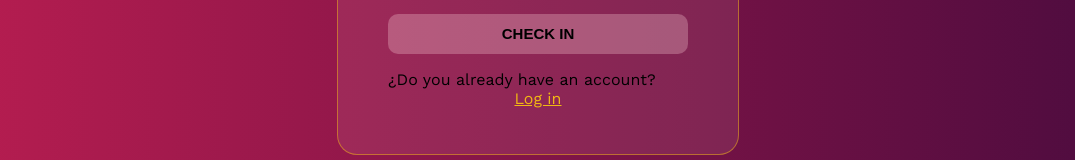
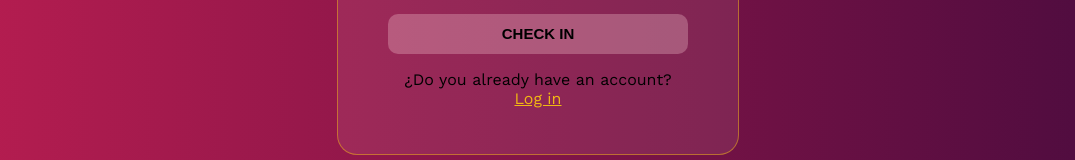
Before and after one commit to pabloSre/app-login, a React (Create React App) app: page /register in a window 1280 px wide. Shown: the part 437-597 px from the top of the page, without its empty margins (102-1177 px from the left). Built offline with nearby package versions, Linux system fonts and the light colour scheme.

Commit message:
Ultimos retoques de estilos

```diff
--- a/src/CreateUser.css
+++ b/src/CreateUser.css
@@ -68,7 +68,12 @@ label {
   cursor: pointer;
 }
 .Link-login {
-  width:300px;
+  width: 300px;
+  display: flex;
+  justify-content: center;
+  flex-direction: column;
+  align-items: center;
+
 }
 .Link-log {
   display: flex;
--- a/src/Login.css
+++ b/src/Login.css
@@ -12,6 +12,7 @@
   font-weight: 100;
   font-size: 35px;
   border-bottom: 1px solid black;
+  width: 300px;
 }
 .Form-login {
   width: 300px;
```
